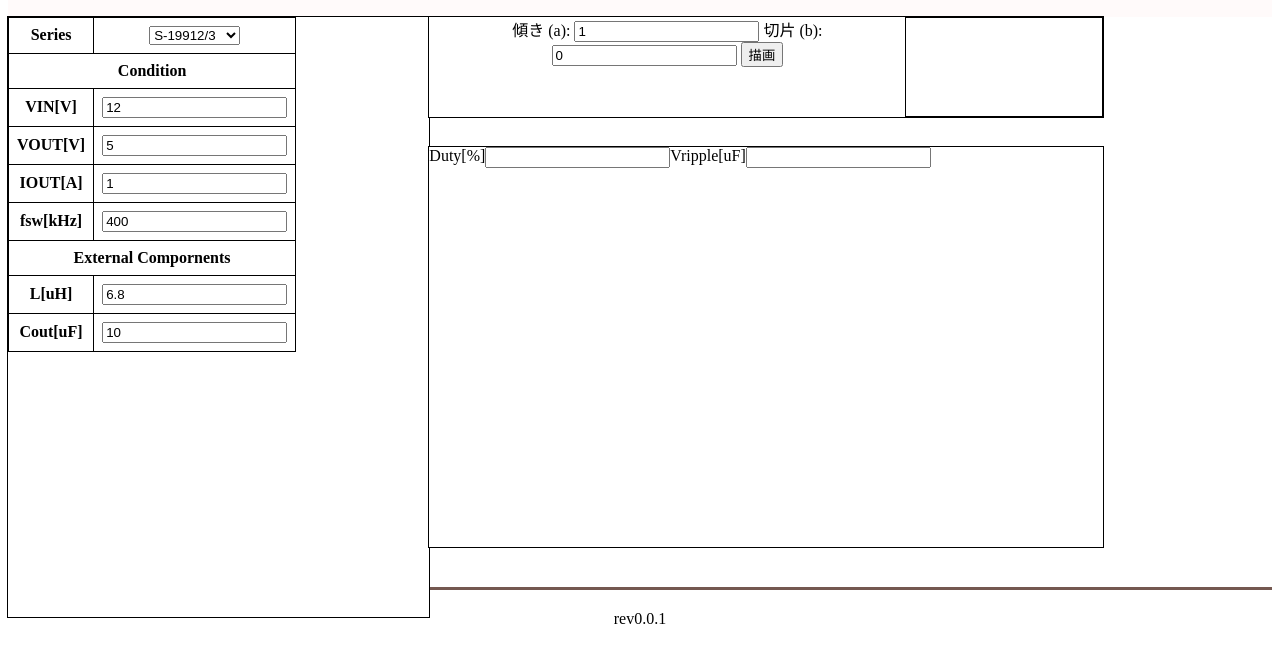
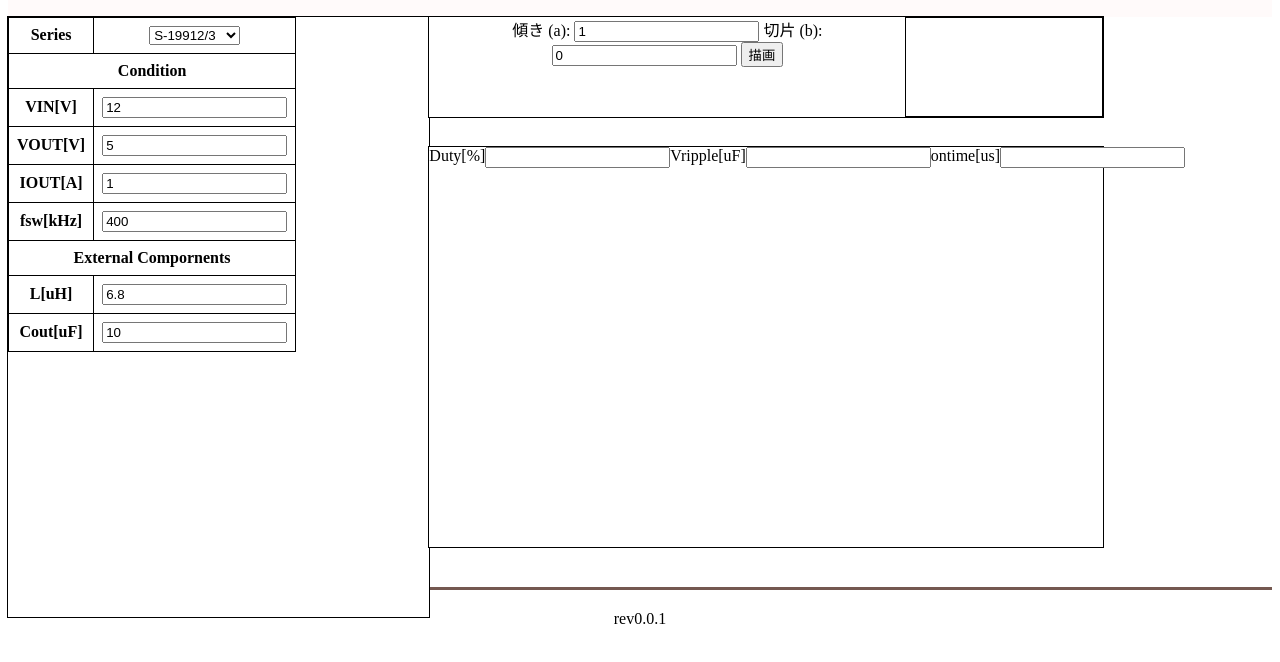
Before and after one commit to yoichi-suto/wasm_dcdc, a plain HTML site: page index1.html in a window 1280 px wide. Shown: the part 58-720 px from the top of the page. Drawn offline with Linux system fonts and the light colour scheme; a script that the page names is missing.

Commit message:
recommit

```diff
--- a/index1.html
+++ b/index1.html
@@ -94,6 +94,11 @@
       <td><input type="number" id="Vripplre" value=""></td>
     </tr>
 
+    <tr>
+      <th>ontime[us]</th>
+      <td><input type="number" id="ontime" value=""></td>
+    </tr>
+
   </div>
 </div>
 
```
Also changed, not shown: target/.rustc_info.json.
